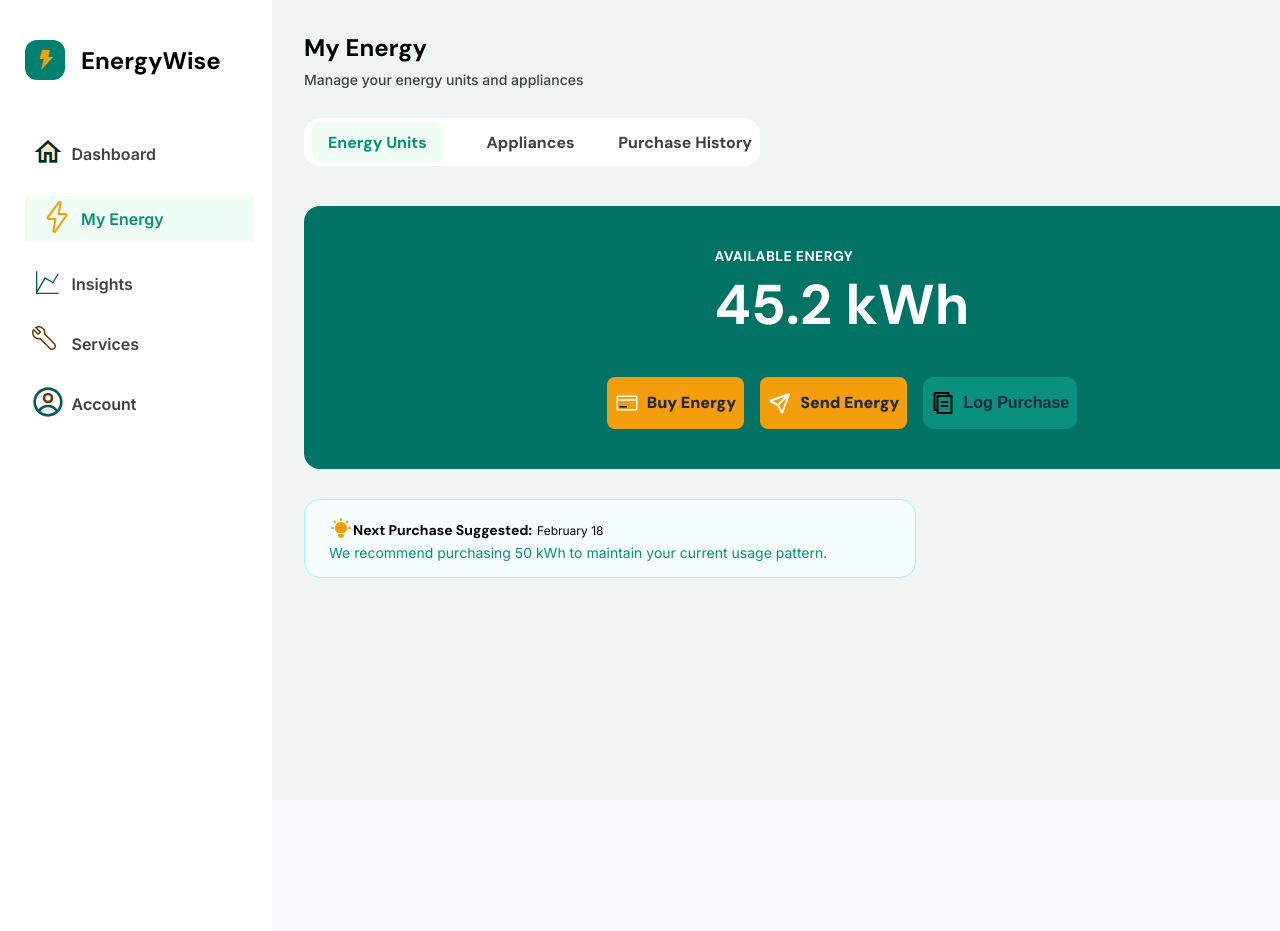
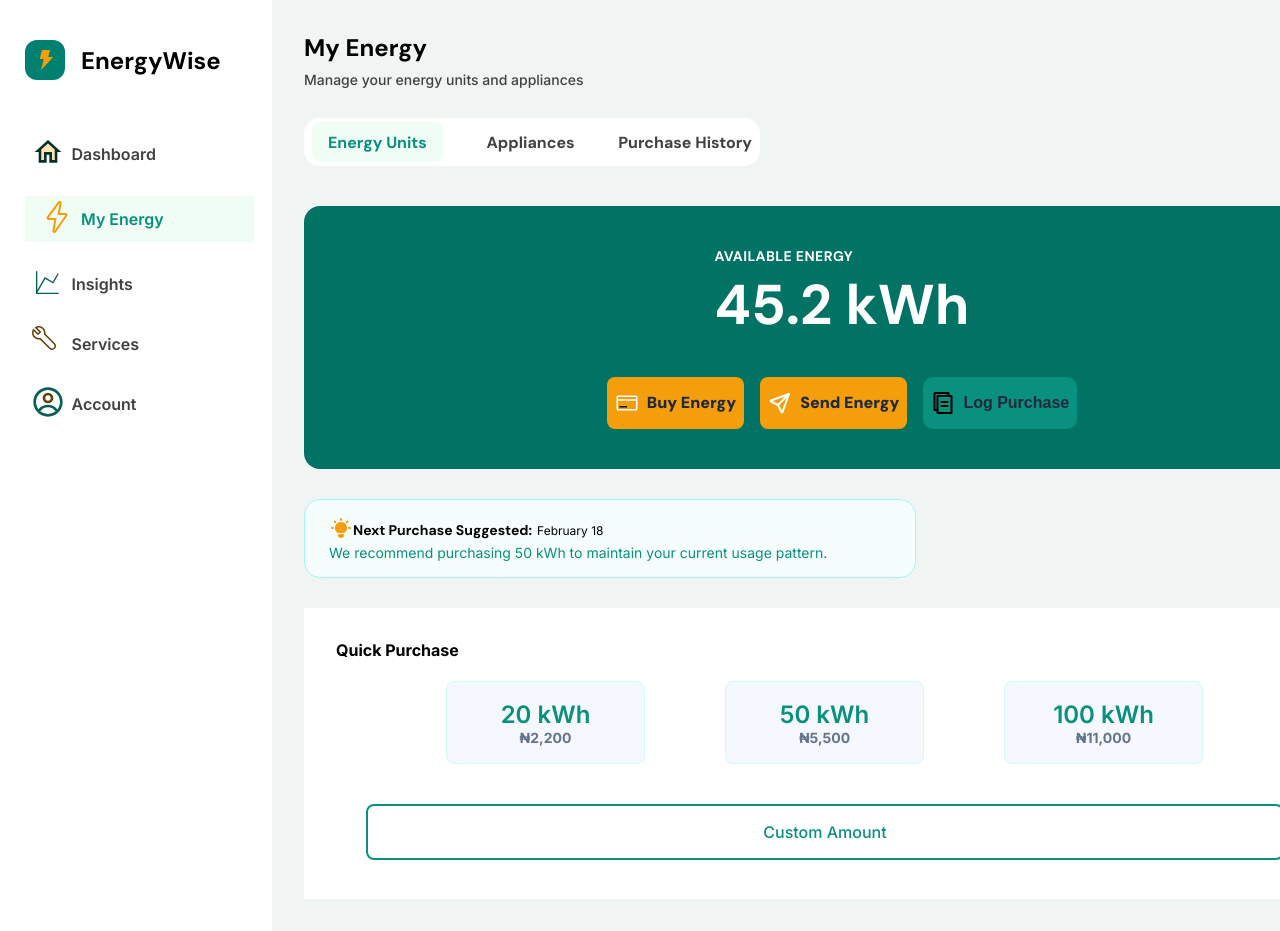
Before and after one commit to WTF-CapstoneProject-Team41/EnergyWise-frontend, a React (Vite) app: page /my-energy in a window 1280 px wide. Shown: the top 931 px of the page. Before the commit the page ends 800 px from the top, so only its background shows below. Built offline with nearby package versions, Linux system fonts and the light colour scheme.

Commit message:
quick purchase

```diff
--- a/src/pages/MyEnergy/tabs/EnergyUnits.jsx
+++ b/src/pages/MyEnergy/tabs/EnergyUnits.jsx
@@ -95,6 +95,24 @@ function EnergyUnits() {
           We recommend purchasing 50 kWh to maintain your current usage pattern.
         </p>
       </div>
+      <div className={styles.quickPurchase}>
+        <h3 className={styles.sectionTitle}>Quick Purchase</h3>
+        <div className={styles.presets}>
+          <button className={styles.preset}>
+            <span className={styles.presetkWh}>20 kWh</span>
+            <span className={styles.presetPrice}>₦2,200</span>
+          </button>
+          <button className={styles.preset}>
+            <span className={styles.presetkWh}>50 kWh</span>
+            <span className={styles.presetPrice}>₦5,500</span>
+          </button>
+          <button className={styles.preset}>
+            <span className={styles.presetkWh}>100 kWh</span>
+            <span className={styles.presetPrice}>₦11,000</span>
+          </button>
+        </div>
+        <button className={styles.customBtn}>Custom Amount</button>
+      </div>
     </div>
   );
 }
--- a/src/pages/MyEnergy/tabs/EnergyUnits.module.css
+++ b/src/pages/MyEnergy/tabs/EnergyUnits.module.css
@@ -132,3 +132,66 @@
   font-weight: 400;
   line-height: normal;
 }
+.quickPurchase {
+  width: 1042px;
+  height: 291px;
+  background: #fff;
+}
+.sectionTitle {
+  color: #000;
+  font-family: Inter;
+  font-size: 16px;
+  font-style: normal;
+  font-weight: 700;
+  line-height: normal;
+  margin-top: 32px;
+  margin-left: 32px;
+}
+.presets {
+  width: 757px;
+  display: grid;
+  grid-template-columns: repeat(3, 1fr);
+  gap: 80px;
+  margin: 21px 142px 40px;
+}
+.preset {
+  display: flex;
+  width: 199px;
+  height: 83px;
+  padding: 0 8px;
+  flex-direction: column;
+  justify-content: center;
+  align-items: center;
+  border-radius: 8px;
+  border: 1px solid var(--Teal-green-100, #cffcf6);
+  background: var(--Blue-50, #f5f9ff);
+}
+.presetkWh {
+  color: var(--primary-color);
+  font-family: var(--font-body);
+  font-size: 24px;
+  font-weight: 600;
+}
+.presetPrice {
+  color: #62738e;
+  font-family: var(--font-body);
+  font-size: 14px;
+  font-weight: 700;
+}
+.customBtn {
+  display: flex;
+  width: 918px;
+  height: 56px;
+  padding: 8px;
+  justify-content: center;
+  align-items: center;
+  gap: 8px;
+  background: transparent;
+  border-radius: 8px;
+  border: 2px solid var(--primary-color);
+  margin: 40px 62px;
+  color: var(--primary-color);
+  font-family: var(--font-body);
+  font-size: 16px;
+  font-weight: 500;
+}
```
